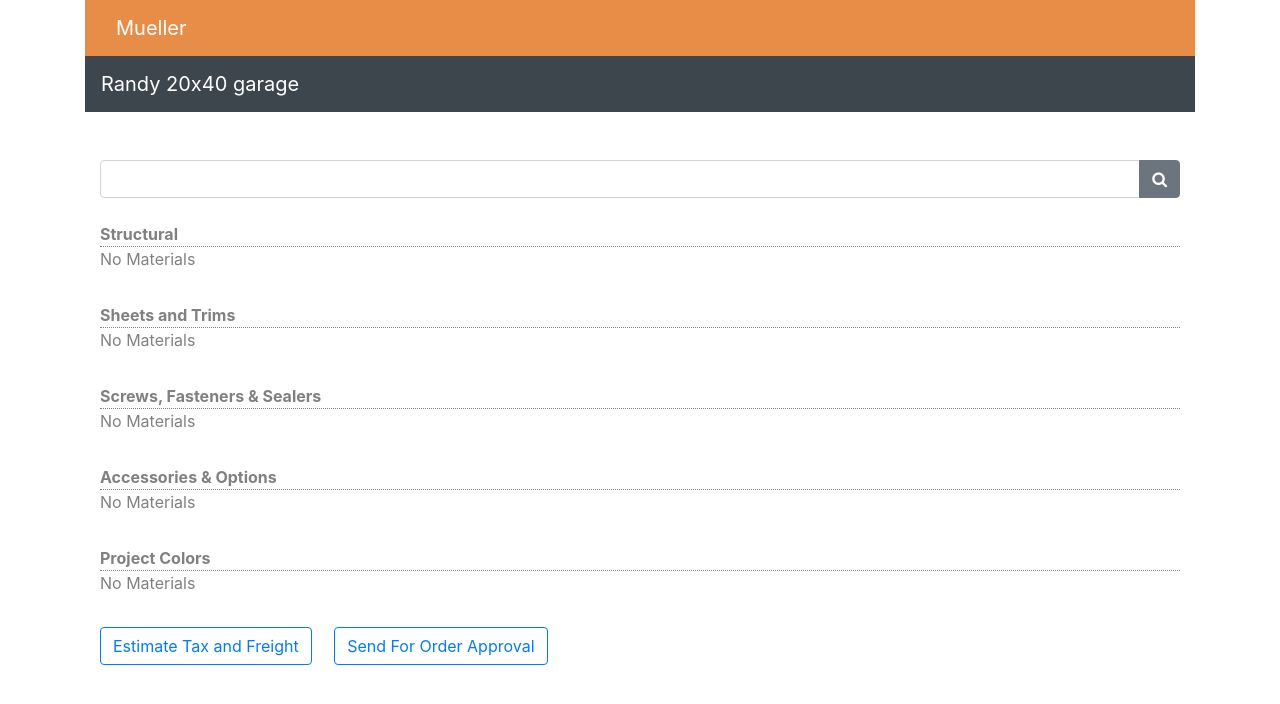
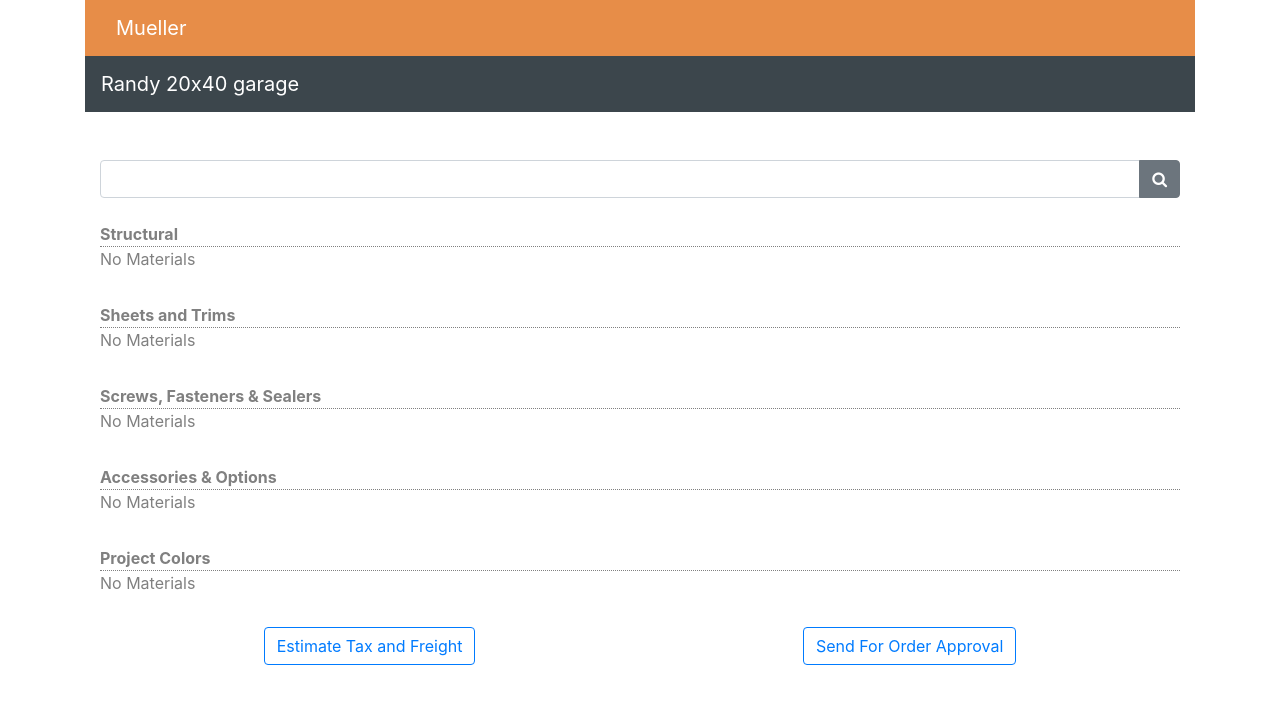
Before and after one commit to ichabondcrane/front-end-app, an Angular app: page /app-quotedetail in a window 1280 px wide. Shown: the top 704 px of the page. Built offline with nearby package versions, Linux system fonts and the light colour scheme.

Commit message:
Align buttons

```diff
--- a/src/app/quotedetail/quotedetail.component.html
+++ b/src/app/quotedetail/quotedetail.component.html
@@ -46,9 +46,8 @@
     </div>
     <br>
 
-
-    <p>
-        <button class="btn btn-outline-primary" type="submit ">Estimate Tax and Freight</button> &nbsp;&nbsp;&nbsp;
+    <p class="d-flex justify-content-around">
+        <button class="btn btn-outline-primary" type="submit ">Estimate Tax and Freight</button>
         <button class="btn btn-outline-primary" type="submit ">Send For Order Approval</button>
     </p>
 
```
